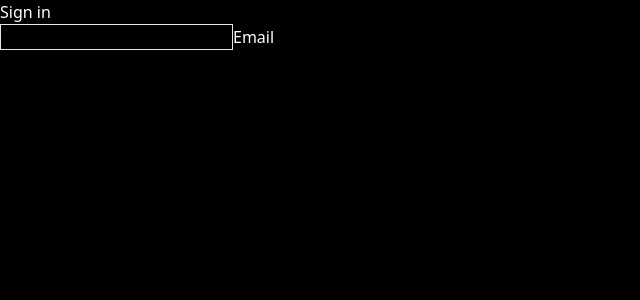
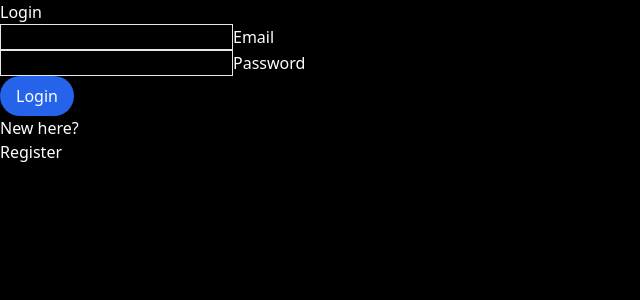
Before and after one commit to evan-walter/previous-movie-app, a Next.js app: page /auth in a window 1280 px wide. Shown: the top 300 px of the page, without its empty margins (0-640 px from the left). Built offline with nearby package versions, Linux system fonts and the light colour scheme.

Commit message:
Create toggling functionality without `useCallback` for now

```diff
--- a/app/auth/page.tsx
+++ b/app/auth/page.tsx
@@ -3,12 +3,41 @@
 import { useState } from 'react';
 import Input from '@/app/components/Input';
 
+const NEW_USER = {
+    userType: 'new',
+    mainPrompt: 'Register',
+    toggleButtonPrompt: 'Already have an account?',
+    toggleButtonText: 'Login',
+};
+
+const EXISTING_USER = {
+    userType: 'existing',
+    mainPrompt: 'Login',
+    toggleButtonPrompt: 'New here?',
+    toggleButtonText: 'Register',
+};
+
 export default function Auth() {
+    const [name, setName] = useState('');
     const [email, setEmail] = useState('');
+    const [password, setPassword] = useState('');
+
+    const [variant, setVariant] = useState(EXISTING_USER);
 
     return (
         <div>
-            <h2>Sign in</h2>
+            <h2>{variant.mainPrompt}</h2>
+            {variant.userType === 'new' ? (
+                <Input
+                    label='Name'
+                    onChange={(e: any) => {
+                        setName(e.target.value);
+                    }}
+                    id='name'
+                    type='name'
+                    value={name}
+                />
+            ) : null}
             <Input
                 label='Email'
                 onChange={(e: any) => {
@@ -18,6 +47,28 @@ export default function Auth() {
                 type='email'
                 value={email}
             />
+            <Input
+                label='Password'
+                onChange={(e: any) => {
+                    setPassword(e.target.value);
+                }}
+                id='password'
+                type='password'
+                value={password}
+            />
+            <button className='rounded-full py-2 px-4 bg-blue-600'>
+                {variant.mainPrompt}
+            </button>
+            <p>{variant.toggleButtonPrompt}</p>
+            <button
+                onClick={() =>
+                    setVariant(
+                        variant.userType === 'new' ? EXISTING_USER : NEW_USER
+                    )
+                }
+            >
+                {variant.toggleButtonText}
+            </button>
         </div>
     );
 }
```
